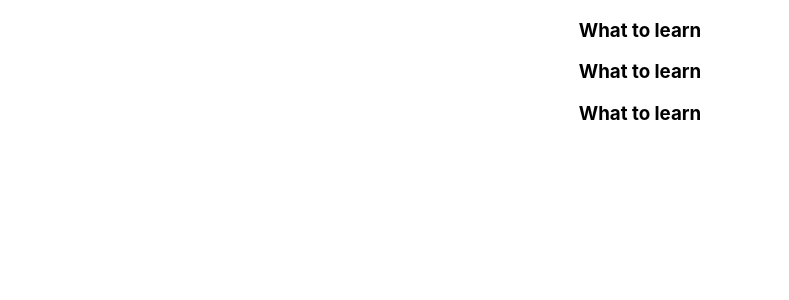
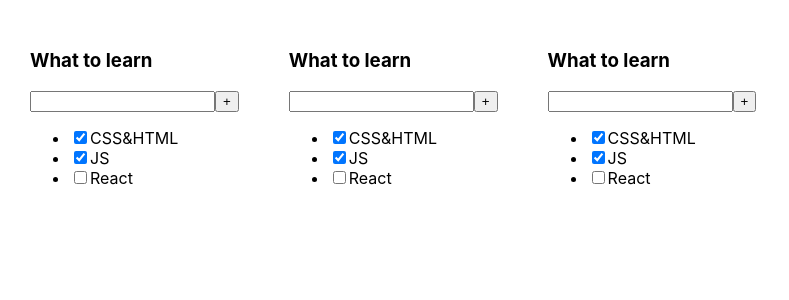
Before and after one commit to hlibyelkhov/todolist, a React (Create React App) app: page / in a window 1280 px wide. Shown: the top 300 px of the page, without its empty margins (0-789 px from the left). Built offline with nearby package versions, Linux system fonts and the light colour scheme.

Commit message:
Starter commits

```diff
--- a/src/App.css
+++ b/src/App.css
@@ -1,38 +1,8 @@
 .App {
-  text-align: center;
+  padding: 30px;
+  display: flex;
 }
 
-.App-logo {
-  height: 40vmin;
-  pointer-events: none;
+.App > div {
+  margin-right: 50px;
 }
-
-@media (prefers-reduced-motion: no-preference) {
-  .App-logo {
-    animation: App-logo-spin infinite 20s linear;
-  }
-}
-
-.App-header {
-  background-color: #282c34;
-  min-height: 100vh;
-  display: flex;
-  flex-direction: column;
-  align-items: center;
-  justify-content: center;
-  font-size: calc(10px + 2vmin);
-  color: white;
-}
-
-.App-link {
-  color: #61dafb;
-}
-
-@keyframes App-logo-spin {
-  from {
-    transform: rotate(0deg);
-  }
-  to {
-    transform: rotate(360deg);
-  }
-}
--- a/src/App.tsx
+++ b/src/App.tsx
@@ -18,6 +18,15 @@
     return (
         <div>
             <h3>What to learn</h3>
+            <div>
+                <input/>
+                <button>+</button>
+            </div>
+            <ul>
+                <li><input type="checkbox" checked={true}/><span>CSS&HTML</span></li>
+                <li><input type="checkbox" checked={true}/><span>JS</span></li>
+                <li><input type="checkbox" checked={false}/><span>React</span></li>
+            </ul>
         </div>
     )
 }
```
